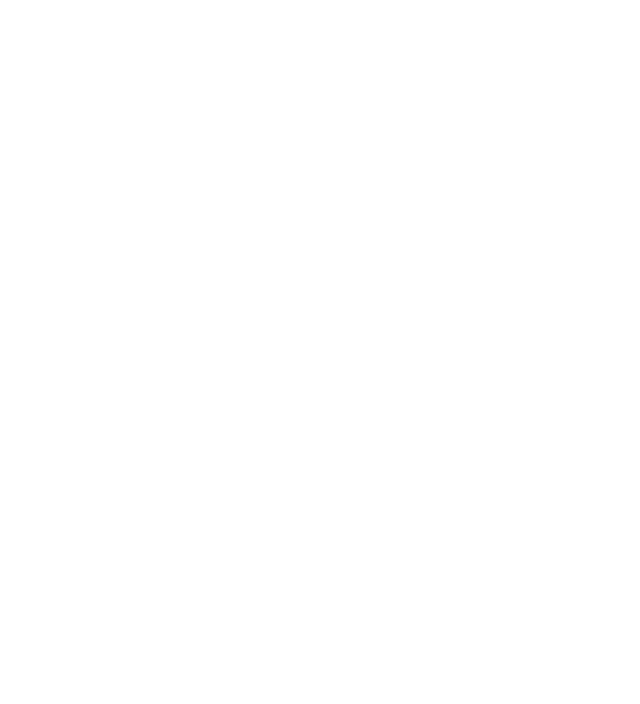
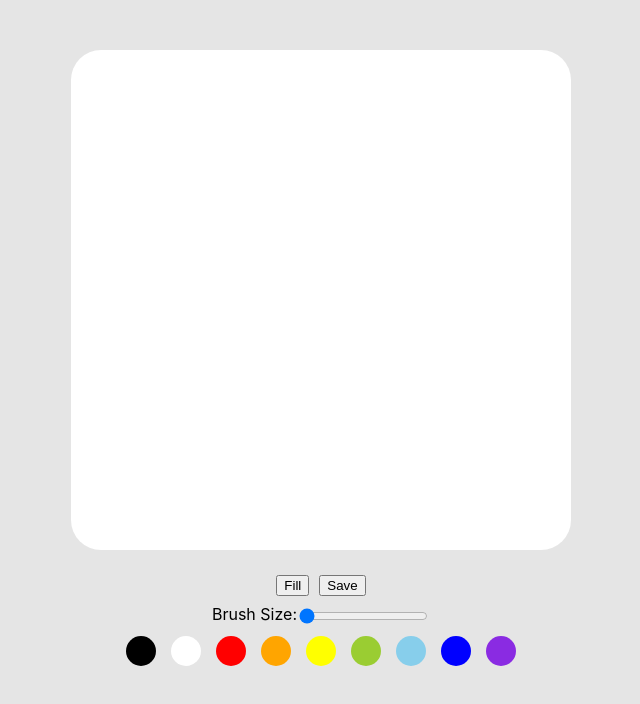
Before and after one commit to dayjang/2021_js_project_painting_game, a plain HTML site: page index.html in a window 1280 px wide. Shown: the whole page, without its empty margins (319-959 px from the left). Drawn offline with nearby package versions, Linux system fonts and the light colour scheme.

Commit message:
game updated

```diff
--- a/app.js
+++ b/app.js
@@ -0,0 +1,92 @@
+const canvas = document.getElementById("jsCanvas");
+const ctx = canvas.getContext('2d');
+const colors = document.getElementsByClassName("jsColor");
+const fill = document.getElementById("jsFill");
+const brush = document.getElementById("jsBrushSize");
+
+canvas.width = 500;
+canvas.height = 500;
+
+ctx.strokeStyle = 'black';
+ctx.lineWidth = 2;
+
+let isPainting = false;
+let isFill = false;
+let x = 0;
+let y = 0;
+
+
+function stopPainting() {
+    isPainting = false;
+    console.log('stop')
+
+}
+
+function startPainting(event) {
+    isPainting = true;
+    console.log('start');
+    if (isFill) {
+        ctx.fillStyle=ctx.strokeStyle;
+        ctx.rect(0, 0, 500, 500);
+        ctx.fill();
+        isFill=false;
+    }
+}
+
+function onMouseMove(event) {
+   if (!isFill){
+    drawLine2(ctx, x, y, event.offsetX, event.offsetY); //  drawLine(ctx,x,y);
+    x = event.offsetX;
+    y = event.offsetY;
+   }
+
+}
+
+
+// function drawLine(ctx,x,y) {
+//     if (!isPainting){
+
+//         ctx.beginPath();
+//         ctx.moveTo(x,y);}
+//     else{
+//             ctx.lineTo(x,y);
+//             ctx.stroke();
+//         }
+//     }
+
+function drawLine2(ctx, x1, y1, x2, y2) {
+    if (isPainting) {
+    ctx.beginPath();
+    ctx.moveTo(x1, y1);
+    ctx.lineTo(x2,y2);
+    ctx.stroke();
+    ctx.closePath();
+    }
+}
+
+function handleColorClick(event){
+    ctx.strokeStyle = event.target.style.backgroundColor;
+}
+
+
+function handleFillClick(event) {
+    isFill = true;
+}
+
+function handleChangeBrush(){
+    ctx.lineWidth = 2 + (brush.value-1)/10*5;
+    console.log(ctx.lineWidth);
+
+}
+
+canvas.addEventListener('mousedown',startPainting);
+window.addEventListener('mouseup',stopPainting);
+canvas.addEventListener("mousemove",onMouseMove);
+canvas.addEventListener('mouseleave',stopPainting);
+
+Array.from(colors).forEach(function (element) {
+    element.addEventListener("click",handleColorClick);
+});
+
+fill.addEventListener("click",handleFillClick);
+brush.addEventListener("input",handleChangeBrush)
--- a/index.html
+++ b/index.html
@@ -7,6 +7,32 @@
     <title>Paint JS GAME</title>
 </head>
 <body>
+    <canvas id="jsCanvas" class="canvas">
+    </canvas>
+    <div class="controls">
+        <div class="control__btns">
+            <button id="jsFill">Fill</button>
+            <button id="jsSave">Save</button>
+        </div>
+        <div class="control__brush">
+            <label for="volume">Brush Size: </label>
+            <input type="range" id="jsBrushSize" name="volume"
+            min="0" max="11" value="0">
+        </div>
+        <div class="control__colors">
+            <div class="control__color jsColor" style="background-color:black"></div>
+            <div class="control__color jsColor" style="background-color:white"></div>
+            <div class="control__color jsColor" style="background-color:red;"></div>
+            <div class="control__color jsColor" style="background-color:orange;"></div>
+            <div class="control__color jsColor" style="background-color:yellow;"></div>
+            <div class="control__color jsColor" style="background-color:yellowgreen;"></div>
+            <div class="control__color jsColor" style="background-color:skyblue;"></div>
+            <div class="control__color jsColor" style="background-color:blue;"></div>
+            <div class="control__color jsColor" style="background-color:blueviolet;"></div>
+
+    </div>
+    </div>
     <script src="app.js"></script>
+
 </body>
 </html>
--- a/styles.css
+++ b/styles.css
@@ -0,0 +1,58 @@
+@import url("https://cdnjs.cloudflare.com/ajax/libs/meyer-reset/2.0/reset.min.css");
+
+
+*{
+    box-sizing: border-box;
+}
+
+body{
+    height: 100vh;
+    background-color: rgba(0,0,0,0.1);
+    font-family: -apple-system, BlinkMacSystemFont, 'Segoe UI', Roboto, Oxygen, Ubuntu, Cantarell, 'Open Sans', 'Helvetica Neue', sans-serif;
+    display: flex;
+    flex-direction: column;
+    align-items: center;
+}
+
+.canvas{
+    margin-top: 50px;
+    width: 500px;
+    height: 500px;
+    border-radius: 30px;
+    background-color: white;
+
+}
+
+.controls{
+    margin-top: 20px;
+    width: 400px;
+    display: flex;
+    flex-direction: column;
+    justify-content: space-between;
+}
+.control__btns{
+    margin: 5px;
+    display: flex;
+    justify-content: center;
+}
+.control__brush{
+    margin: 5px;
+    display: flex;
+    justify-content: center;
+}
+button{
+    margin: 0 5px;
+}
+
+.control__colors{
+    margin: 5px;
+
+    display: flex;
+    justify-content: space-between;
+}
+
+.control__color{
+    height: 30px;
+    width: 30px;
+    border-radius: 50%;
+}
```
